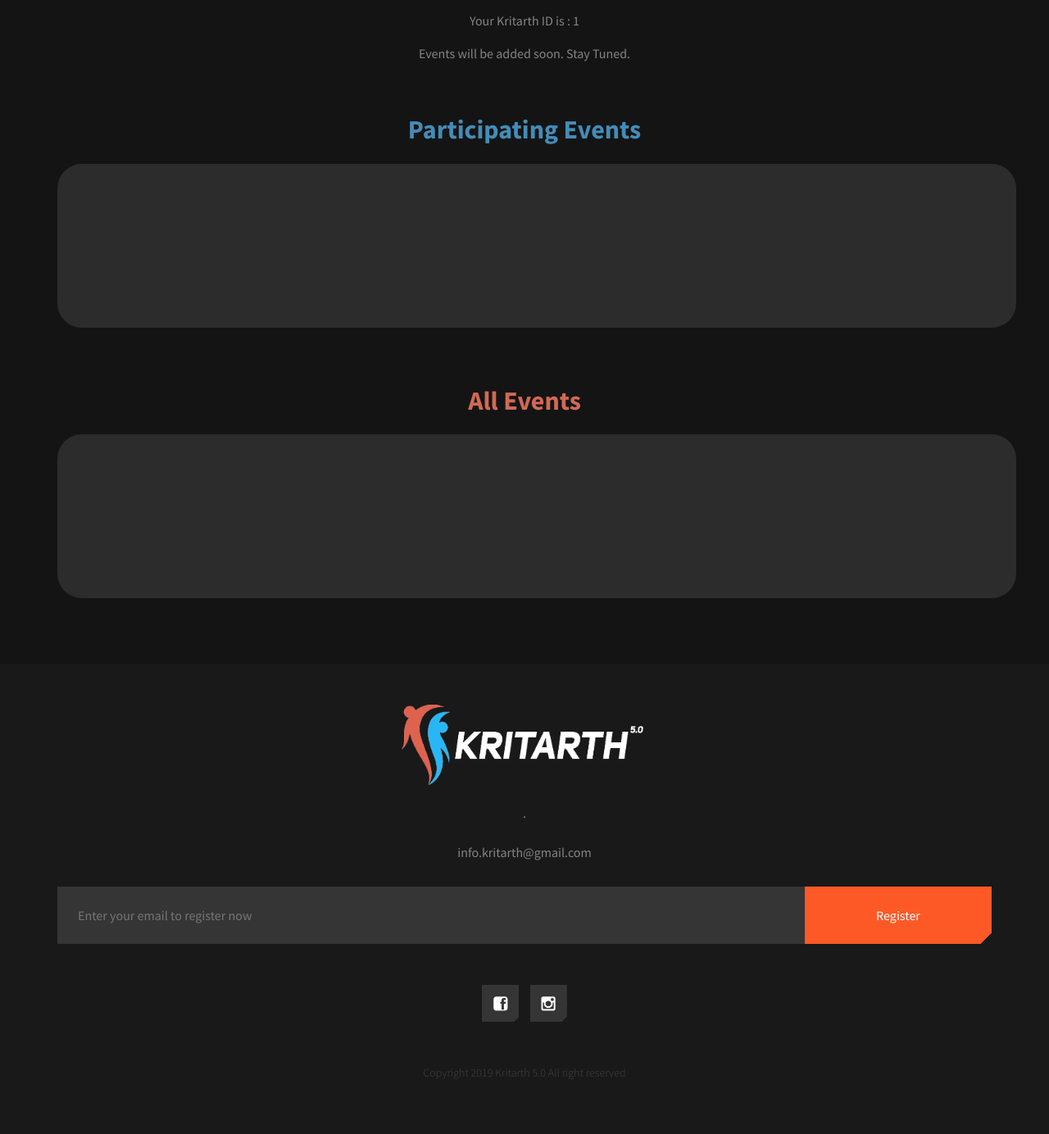
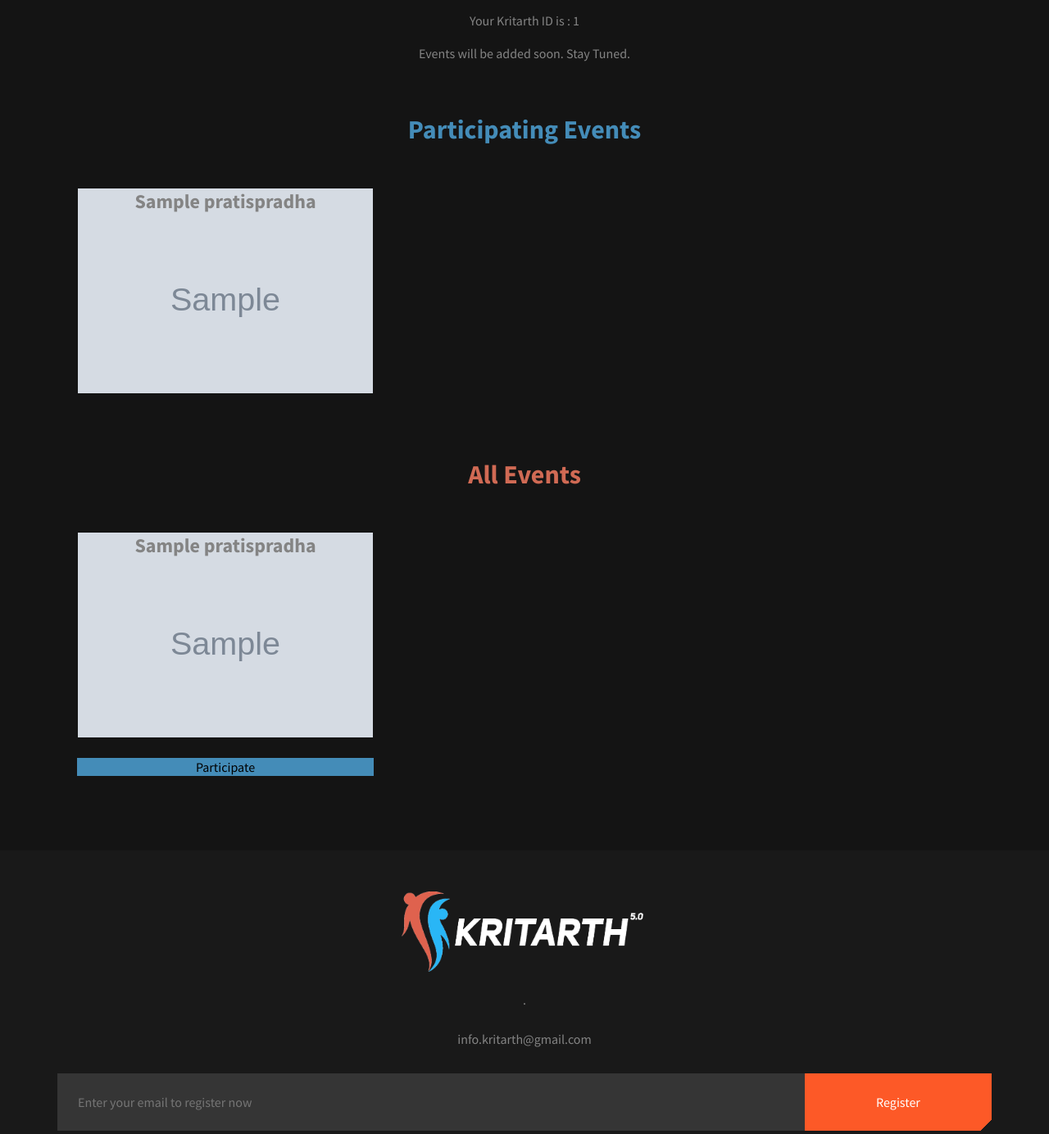
Before and after one commit to akashjas1996/kritarth_up, a PHP site: page /participant in a window 1280 px wide. Shown: the part 300-1684 px from the top of the page at 82% size. Before the commit the page ends 1618 px from the top, so only its background shows below. Run offline with PHP 8.4, Linux system fonts and the light colour scheme; the visitor is signed in with stand-in values (Sample User, id 1); tables that the repository leaves empty or names only in its code hold one stand-in row (values such as "Sample post"); grey boxes marked "Sample" are stand-in pictures; some libraries are stand-ins or nearby versions.

Commit message:
Event page

```diff
--- a/inc/dbconnection.php
+++ b/inc/dbconnection.php
@@ -13,10 +13,10 @@ function decryptIt_webs($q) {
     return( $qDecoded );
 }
 date_default_timezone_set("Asia/Calcutta");
-$host="localhost";
-$user="u502039025_k234";
-$pass="4&=#J43^Nq6DdKR";
-$dbname="u502039025_kritarth";
+$host="127.0.0.1";
+$user="root";
+$pass="password";
+$dbname="kritarth";
 $link=@mysqli_connect($host,$user,$pass,$dbname);
     if(mysqli_connect_errno())
     {
--- a/participant/index.php
+++ b/participant/index.php
@@ -23,6 +23,30 @@ function redirect($url)
 }
 
 
+
+if(isset($_POST['participation_pressed'])){
+	$evnt =  $_POST['req_event'];
+	$kid =  $_POST['k_id'];
+	$event_query = "SELECT * FROM pratispradha_chunao WHERE event_id='$evnt' AND kritarth_id = '$kid'";
+	$res_event = mysqli_query($link, $event_query);
+	if(mysqli_num_rows($res_event)>0){
+			echo '<script type="text/javascript">';
+  		echo 'setTimeout(function () { swal("Sorry!","Already added.","warning");';
+  		echo '}, 1000);
+  		</script>';
+		}
+		else{
+
+			$query_event_insert = "INSERT INTO pratispradha_chunao(event_id, kritarth_id) VALUES('$evnt','$kid')";
+			$res_event_insert = mysqli_query($link, $query_event_insert);
+			echo mysqli_error($link);
+			echo '<script type="text/javascript">';
+  		echo 'setTimeout(function () { swal("Wow!","Added to participating events.","success");';
+  		echo '}, 1000);
+  		</script>';
+		}
+}
+
  ?>
 
 
@@ -30,10 +54,35 @@ function redirect($url)
 	<head>
 		<style>
 			.card_lg{
-				background:rgba(255,255,255,0.1);
-				height: 200px;
+				/*background:rgba(255,255,255,0.1);*/
+				/*height: 200px;*/
+				background-color: transparent;
+				padding:20px
 				border-radius: 30px;
+				margin: 10px;
 			}
+			.event_img_card{
+				margin-top: 20px;
+				margin-bottom: : 20px;
+				/*margin-bottom: 10px; */
+				background-color: white;
+				height: 250px;
+				background-repeat: no-repeat;
+				background-size: cover;
+				/*background-size: auto;*/
+				/*background-size:100% 100%;*/
+			}
+			.btn_style1{
+				background-color: #D06A54;
+				border: none;
+			}
+
+			.btn_style2{
+				background-color: #448CB8;
+				border: none;
+			}
+
+
 		</style>
 		<meta charset="UTF-8">
 		<meta http-equiv="X-UA-Compatible" content="IE=edge">
@@ -86,18 +135,66 @@ function redirect($url)
 						<h1 style="color: #448CB8"> Participating Events </h1>
 						<div class="container">
 							<div class="row">
-								<div class="col-lg-12 card_lg">
+								<div class="col-lg-12 col-sm-12 card_lg">
+									<div class="row">
+										<?php
+										if(isset($_SESSION['k_id'])){
+											$k_id = $_SESSION['k_id'];
+										}
+										$q2 = "SELECT * FROM pratispradha_chunao WHERE kritarth_id=$k_id";
+										$res2 = mysqli_query($link, $q2);
+										while($row2 = mysqli_fetch_assoc($res2)){
+											$current_event_id = $row2['event_id'];
+											$q3 = "SELECT * FROM pratispradha WHERE event_id='$current_event_id'";
+											$res3 = mysqli_query($link, $q3);
+											$row3 = mysqli_fetch_assoc($res3);
+										 ?>
+										<div class="col-lg-4">
+											<div class="event_img_card" style='background-image: url("../images/<?php echo $row3['event_image'] ?>")'>
+												<h2> <?php echo $row3['event_name'] ?> </h2>
 
-								</div>
+											</div>
+
+										</div>
+
+									<?php } ?>
+									</div>
+							</div>
 							</div>
 						</div>
 						<br><br>
 						<h1 style="color: #D06A54"> All Events </h1>
 						<div class="container">
 							<div class="row">
-								<div class="col-lg-12 card_lg">
+								<div class="col-lg-12 col-sm-12 card_lg">
+									<div class="row">
+										<?php
+										$q1 = "SELECT * FROM pratispradha";
+										$res1 = mysqli_query($link, $q1);
+										while($row1 = mysqli_fetch_assoc($res1)){
 
-								</div>
+										 ?>
+										<div class="col-lg-4">
+											<?php $event_id = $row1['event_id']; ?>
+											<div onclick="check(<?php echo $event_id ?>,<?php echo $k_id; ?>)" class="event_img_card" style='background-image: url("../images/<?php echo $row1['event_image'] ?>")'>
+												<h2> <?php echo $row1['event_name'] ?> </h2>
+											</div>
+											<br>
+											<!-- <div class="row">
+												<button class="btn_style1" style="width: 93%;"> Details </button>
+											</div> -->
+											<form action="" method="POST">
+											<div class="row">
+												<input type="hidden" name="req_event" value="<?php echo $event_id; ?>">
+												<input type="hidden" name="k_id" value="<?php echo $k_id; ?>">
+												<button name="participation_pressed" type="submit" class="btn_style2" style="width: 93%"> Participate </button>
+											</div>
+										</form>
+
+										</div>
+
+									<?php } ?>
+									</div>
 							</div>
 						</div>
 
@@ -128,7 +225,11 @@ function redirect($url)
 				document.getElementById('fee_store').value="150";}
 			}
 		</script>
-
+		<script>
+			function check(a,b){
+				console.log(a,b);
+			}
+		</script>
 	</body>
 
 </html>
```
Also changed, not shown: inc/dbconnection_server.php (renamed from inc/dbconnection_local.php, +4 -4 lines), images/kanvassing.jpg (added), images/kanvassing.png (deleted), 3 other files.
